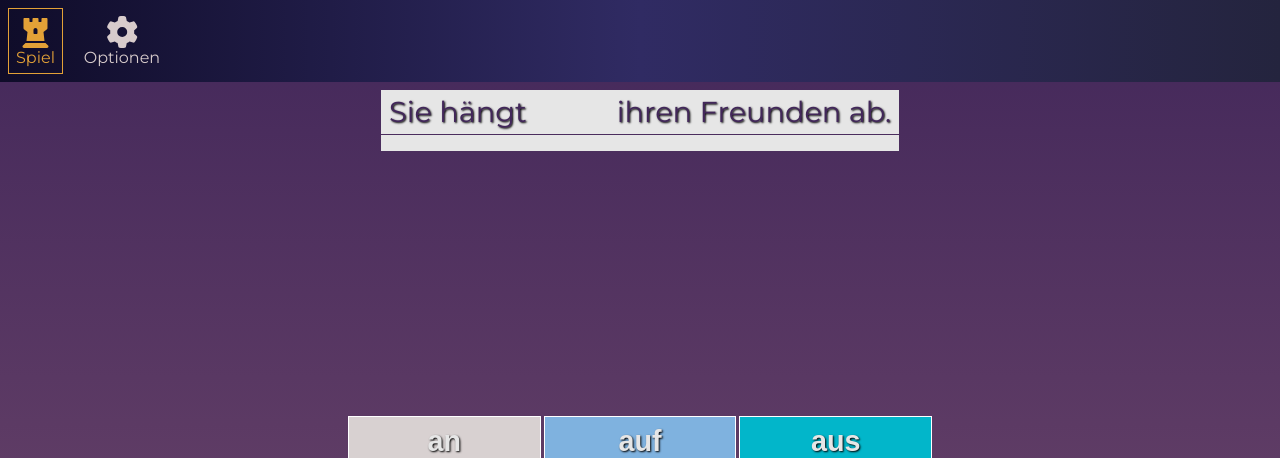
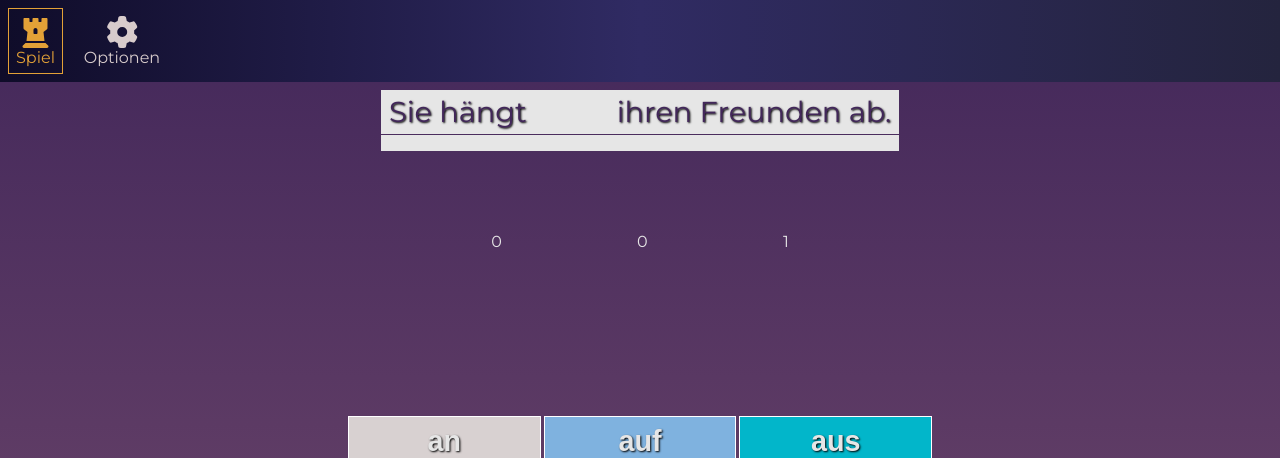
Before and after one commit to thegroosalugg/Geschwindigkeitsbegrenzung, a React (Vite) app: page / in a window 1280 px wide. Shown: the top 458 px of the page. Built offline with nearby package versions, Linux system fonts and the light colour scheme.

Commit message:
tweaked components. display stats

```diff
--- a/src/components/answers/Answers.module.css
+++ b/src/components/answers/Answers.module.css
@@ -1,10 +1,10 @@
 .answers {
   align-self: center;
+  max-width: 600px;
   display: flex;
   flex-wrap: wrap;
   justify-content: center;
   gap: 0.2rem;
-  max-width: 600px;
   padding: 0.5rem;
 
   button {
--- a/src/components/answers/Answers.tsx
+++ b/src/components/answers/Answers.tsx
@@ -25,6 +25,7 @@ export default function Answers({ user, question, timer, handleAnswer }: AnswerP
       {userChoices.map(({ choice, background }) => (
         <motion.button
           key={choice}
+          initial={false}
           animate={{
             background: getButtonBackground(choice, background),
             filter: `brightness(${
--- a/src/components/quiz/Quiz.module.css
+++ b/src/components/quiz/Quiz.module.css
@@ -1,8 +1,7 @@
 .question {
-  flex: 1;
   align-self: center;
+  max-width: 600px;
   padding: 0.5rem;
-  max-width: 600px;
 
   h1 {
     padding: 0.5rem;
@@ -30,3 +29,18 @@
     }
   }
 }
+
+.stats {
+  flex: 1;
+  display: flex;
+  align-self: center;
+  justify-content: space-evenly;
+  width: 100%;
+  max-width: 600px;
+  padding: 1rem;
+
+  p {
+    margin-bottom: 25%;
+    margin-top: auto;
+  }
+}
--- a/src/components/quiz/Quiz.tsx
+++ b/src/components/quiz/Quiz.tsx
@@ -1,10 +1,11 @@
 import { motion, AnimatePresence } from 'framer-motion';
-import css from './Quiz.module.css';
 import useGameController from '@/hook/useGameController';
 import Answers from '../answers/Answers';
+import css from './Quiz.module.css';
 
 export default function Quiz() {
   const { user, question, timer, handleAnswer } = useGameController();
+  const { solved, missed, score } = user;
   const quesArray = question.q.split('___');
 
   return (
@@ -43,6 +44,11 @@ export default function Quiz() {
           <progress value={timer.remaining} max={timer.max} />
         </motion.div>
       </AnimatePresence>
+      <div className={css['stats']}>
+        <p>{solved}</p>
+        <p>{score}</p>
+        <p>{missed}</p>
+      </div>
       <Answers question={question} user={user} timer={timer} handleAnswer={handleAnswer} />
     </>
   );
--- a/src/hook/useGameController.ts
+++ b/src/hook/useGameController.ts
@@ -3,9 +3,9 @@ import User from '@/model/User';
 import Question from '@/model/Question';
 
 const useGameController = () => {
-  const [user, setUser] = useState(new User());
   const  maxTime = useRef(5000);
   const interval = useRef<number | undefined>(undefined);
+  const [         user,          setUser] = useState(new User());
   const [     question,      setQuestion] = useState(new Question());
   const [timeRemaining, setTimeRemaining] = useState(0);
   const [ timerStopped,  setTimerStopped] = useState(false);
@@ -30,7 +30,6 @@ const useGameController = () => {
                choice: '',
           }));
           clearInterval(interval.current);
-          return prevTimer;
         }
 
         return prevTimer;
```
